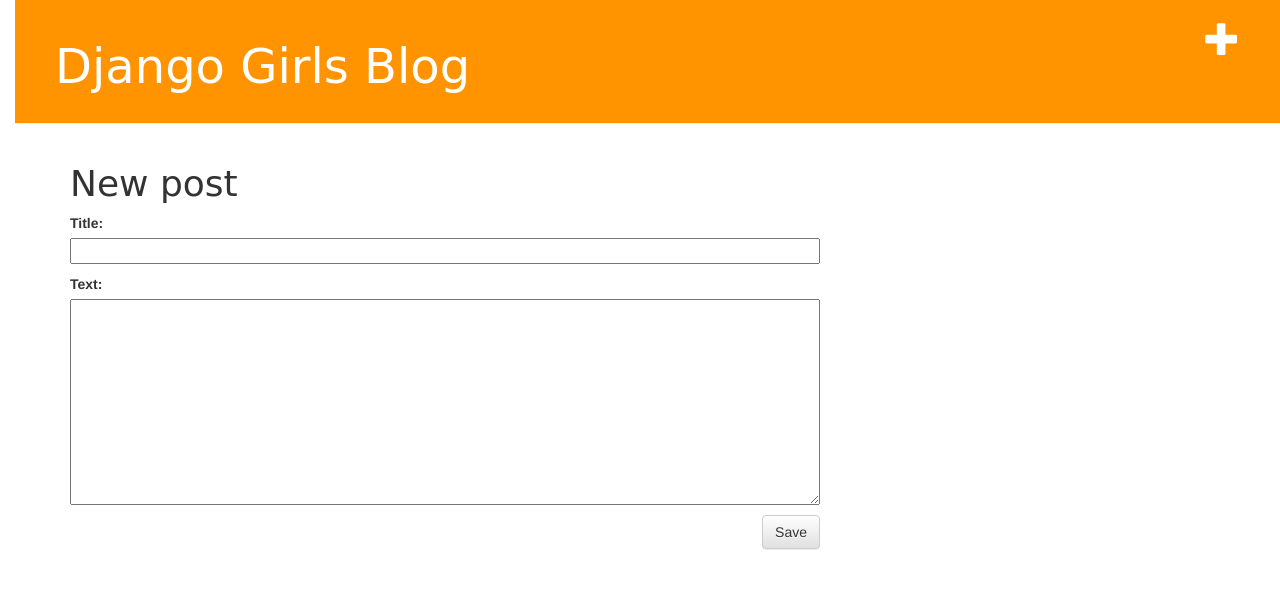
After one commit to twoutlook/djangogirls004, a Django app: page /post/new/ in a window 1280 px wide. The commit adds this page. Shown: the top 589 px of the page. Run offline with Django 3.2, Linux system fonts and the light colour scheme; some libraries are stand-ins or nearby versions.

Commit message:
add form to add new post, and change date time format

```diff
--- /dev/null
+++ b/blog/forms.py
@@ -0,0 +1,9 @@
+from django import forms
+
+from .models import Post
+
+class PostForm(forms.ModelForm):
+
+    class Meta:
+        model = Post
+        fields = ('title', 'text',)
--- a/blog/templates/blog/base.html
+++ b/blog/templates/blog/base.html
@@ -5,19 +5,22 @@
     <title>Django Girls blog</title>
     <link rel="stylesheet" href="//maxcdn.bootstrapcdn.com/bootstrap/3.2.0/css/bootstrap.min.css">
     <link rel="stylesheet" href="//maxcdn.bootstrapcdn.com/bootstrap/3.2.0/css/bootstrap-theme.min.css">
-<link rel="stylesheet" href="{% static 'css/blog.css' %}">
+    <link rel="stylesheet" href="{% static 'css/blog.css' %}">
 </head>
+
 <body>
     <div class="page-header">
+        <a href="{% url 'post_new' %}" class="top-menu"><span class="glyphicon glyphicon-plus"></span></a>
+
         <h1><a href="/">Django Girls Blog</a></h1>
     </div>
     <div class="content container">
         <div class="row">
             <div class="col-md-8">
-            {% block content %}
-            {% endblock %}
+                {% block content %} {% endblock %}
             </div>
         </div>
     </div>
 </body>
+
 </html>
--- /dev/null
+++ b/blog/templates/blog/post_edit.html
@@ -0,0 +1,9 @@
+{% extends 'blog/base.html' %}
+
+{% block content %}
+    <h1>New post</h1>
+    <form method="POST" class="post-form">{% csrf_token %}
+        {{ form.as_p }}
+        <button type="submit" class="save btn btn-default">Save</button>
+    </form>
+{% endblock %}
--- a/blog/templates/blog/post_list.html
+++ b/blog/templates/blog/post_list.html
@@ -4,7 +4,7 @@
     {% for post in posts %}
         <div class="post">
             <div class="date">
-                {{ post.published_date }}
+                {{ post.published_date|date:"Y-m-d H:i:s" }}
             </div>
           <h2><a href="{% url 'post_detail' pk=post.pk %}">{{ post.title }}</a></h2>
             <p>{{ post.text|linebreaksbr }}</p>
--- a/blog/urls.py
+++ b/blog/urls.py
@@ -4,4 +4,5 @@
 urlpatterns = [
     url(r'^$', views.post_list, name='post_list'),
     url(r'^post/(?P<pk>\d+)/$', views.post_detail, name='post_detail'),
+    url(r'^post/new/$', views.post_new, name='post_new'),
 ]
--- a/blog/views.py
+++ b/blog/views.py
@@ -1,6 +1,8 @@
 # from django.shortcuts import render
 from django.utils import timezone
 from .models import Post
+from .forms import PostForm
+from django.shortcuts import redirect
 from django.shortcuts import render, get_object_or_404
 def post_list(request):
     posts = Post.objects.filter(published_date__lte=timezone.now()).order_by('published_date')
@@ -9,3 +11,20 @@
 def post_detail(request, pk):
     post = get_object_or_404(Post, pk=pk)
     return render(request, 'blog/post_detail.html', {'post': post})
+
+# def post_new(request):
+#     form = PostForm()
+#     return render(request, 'blog/post_edit.html', {'form': form})
+
+def post_new(request):
+    if request.method == "POST":
+        form = PostForm(request.POST)
+        if form.is_valid():
+            post = form.save(commit=False)
+            post.author = request.user
+            post.published_date = timezone.now()
+            post.save()
+            return redirect('post_detail', pk=post.pk)
+    else:
+        form = PostForm()
+    return render(request, 'blog/post_edit.html', {'form': form})
```
